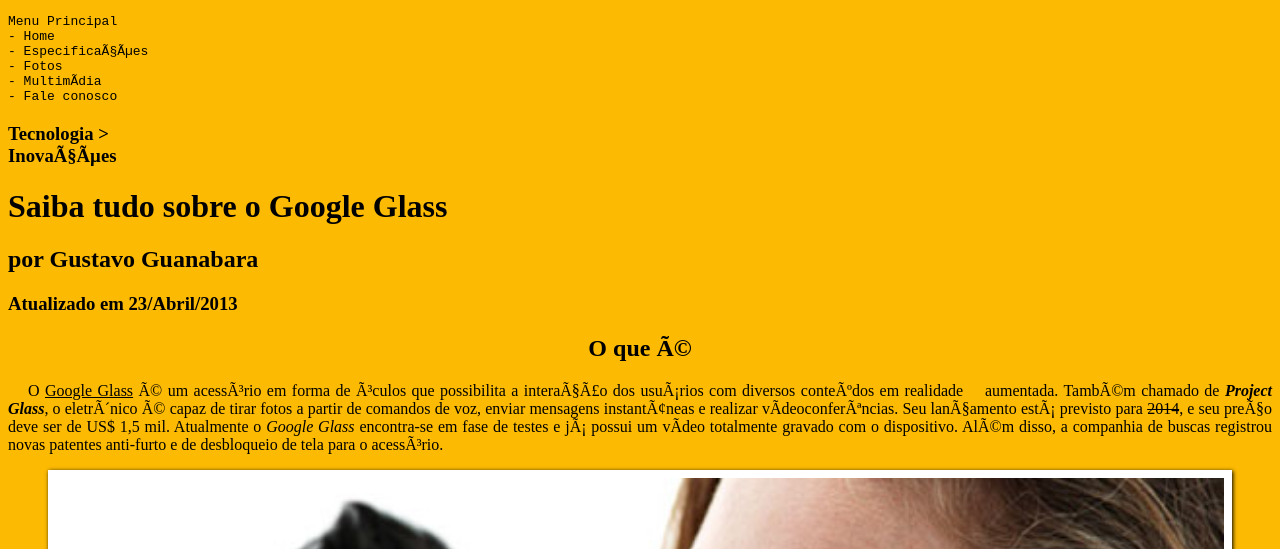
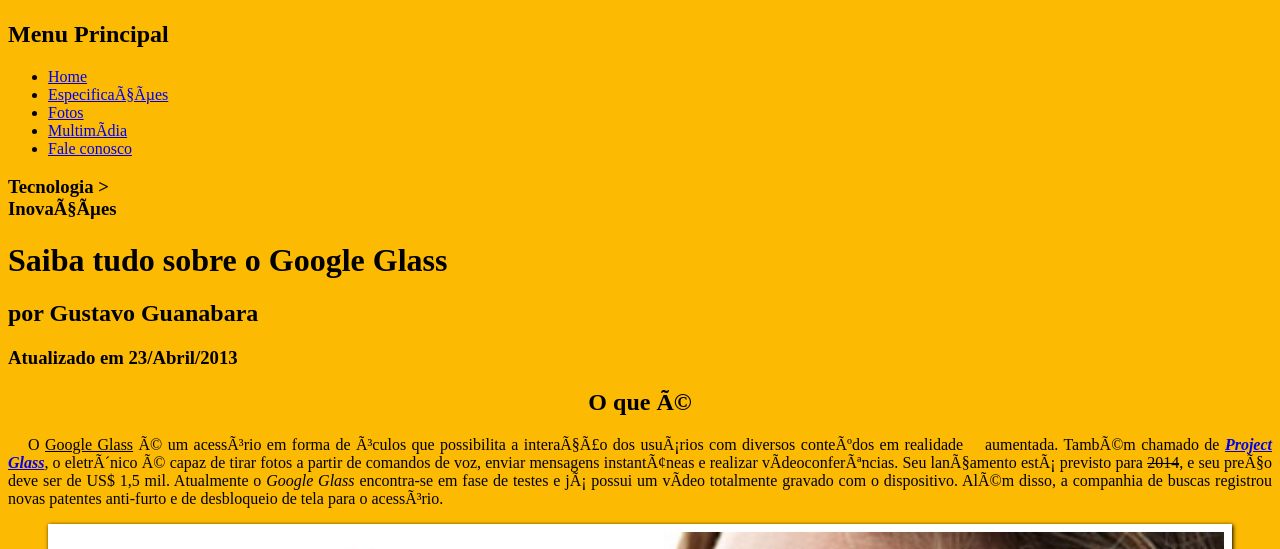
Before and after one commit to vitorgabrielmoura/Curso-SiteHTML5, a plain HTML site: page index.html in a window 1280 px wide. Shown: the part 251-800 px from the top of the page. Drawn offline with Linux system fonts and the light colour scheme.

Commit message:
Aula 11 e 12
Listas ordenadas e não ordenadas + referências com links

```diff
--- a/index.html
+++ b/index.html
@@ -16,14 +16,16 @@
 
     <img src="_imagens/glass-oculos-preto-peq.png">
 
-<pre>
-Menu Principal
-- Home
-- Especificações
-- Fotos
-- Multimídia
-- Fale conosco
-</pre>
+<nav>
+<h1>Menu Principal</h1>
+<ul>
+    <li><a href="index.html">Home</a></li>
+    <li><a href="specs.html">Especificações</a></li>
+    <li><a href="fotos.html">Fotos</a></li>
+    <li><a href="multimidia.html">Multimídia</a></li>
+    <li><a href="fale-conosco.html">Fale conosco</a></li>
+</ol>
+</nav>
 
     </header>
 
@@ -36,7 +38,7 @@ Menu Principal
 
 <h2 style="text-align: center;">O que é</h2>
 <p style="text-align: justify; ; text-indent: 20px;">
-    O <span style="text-decoration: underline; text-shadow: black;">Google Glass</span> é um acessório em forma de óculos que possibilita a interação dos usuários com diversos conteúdos em realidade &nbsp;&nbsp;&nbsp;aumentada. Também chamado de <b><i>Project Glass</i></b>, o eletrônico é capaz de tirar fotos a partir de comandos de voz, enviar mensagens instantâneas e realizar vídeo&shy;confer&shy;ênci&shy;as. Seu lançamento está previsto para <del>2014</del>, e seu preço deve ser de US$ 1,5 mil. Atualmente o <em>Google Glass</em> encontra-se em fase de testes e já possui um vídeo totalmente gravado com o dispositivo. Além disso, a companhia de buscas registrou novas patentes anti-furto e de desbloqueio de tela para o acessório.</p> <!-- &shy; serve para quebrar palavras e colocar o hifen-->
+    O <span style="text-decoration: underline; text-shadow: black;">Google Glass</span> é um acessório em forma de óculos que possibilita a interação dos usuários com diversos conteúdos em realidade &nbsp;&nbsp;&nbsp;aumentada. Também chamado de <b><i><a href="https://www.google.com/glass/start/" target="_blank">Project Glass</a></i></b>, o eletrônico é capaz de tirar fotos a partir de comandos de voz, enviar mensagens instantâneas e realizar vídeo&shy;confer&shy;ênci&shy;as. Seu lançamento está previsto para <del>2014</del>, e seu preço deve ser de US$ 1,5 mil. Atualmente o <em>Google Glass</em> encontra-se em fase de testes e já possui um vídeo totalmente gravado com o dispositivo. Além disso, a companhia de buscas registrou novas patentes anti-furto e de desbloqueio de tela para o acessório.</p> <!-- &shy; serve para quebrar palavras e colocar o hifen-->
 
 <figure class="foto-legenda">
     <img src="_imagens/glass-quadro-homem-mulher.jpg"/>
```
